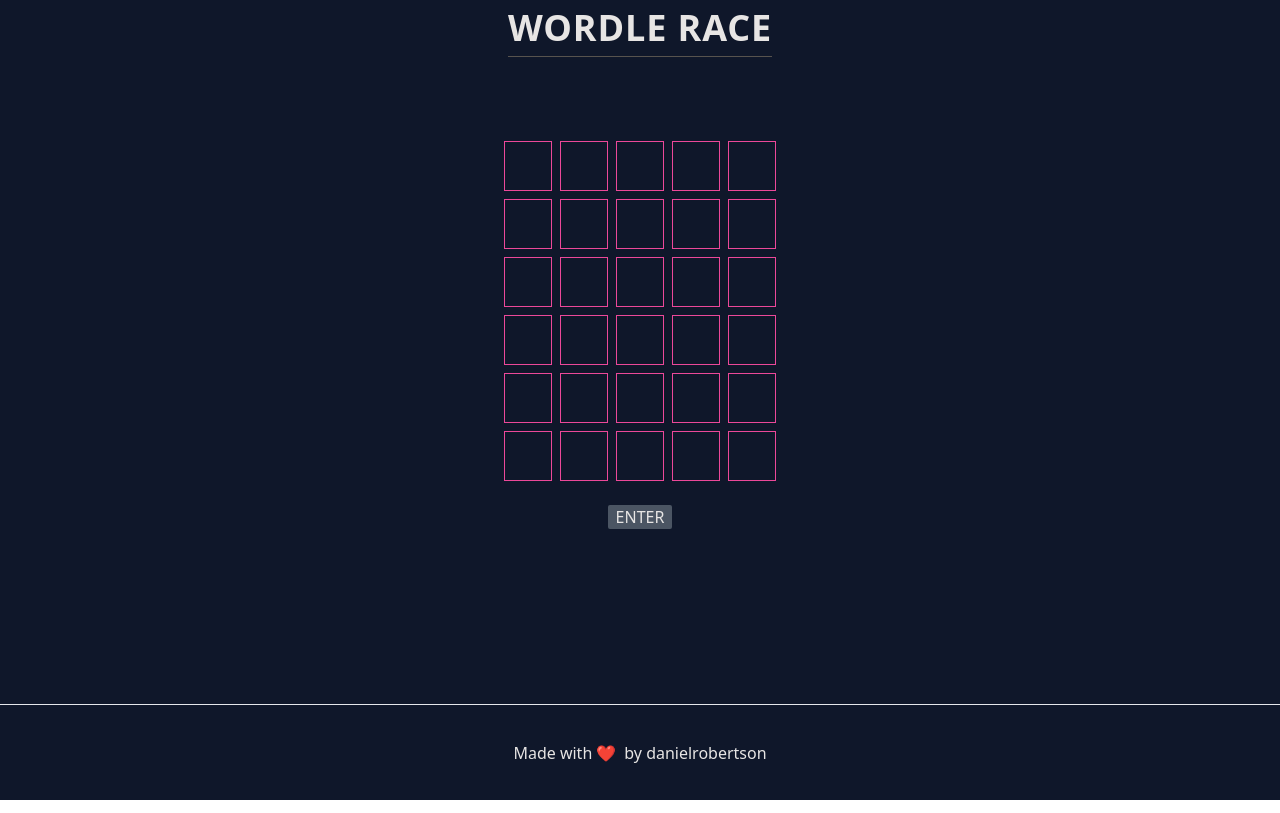
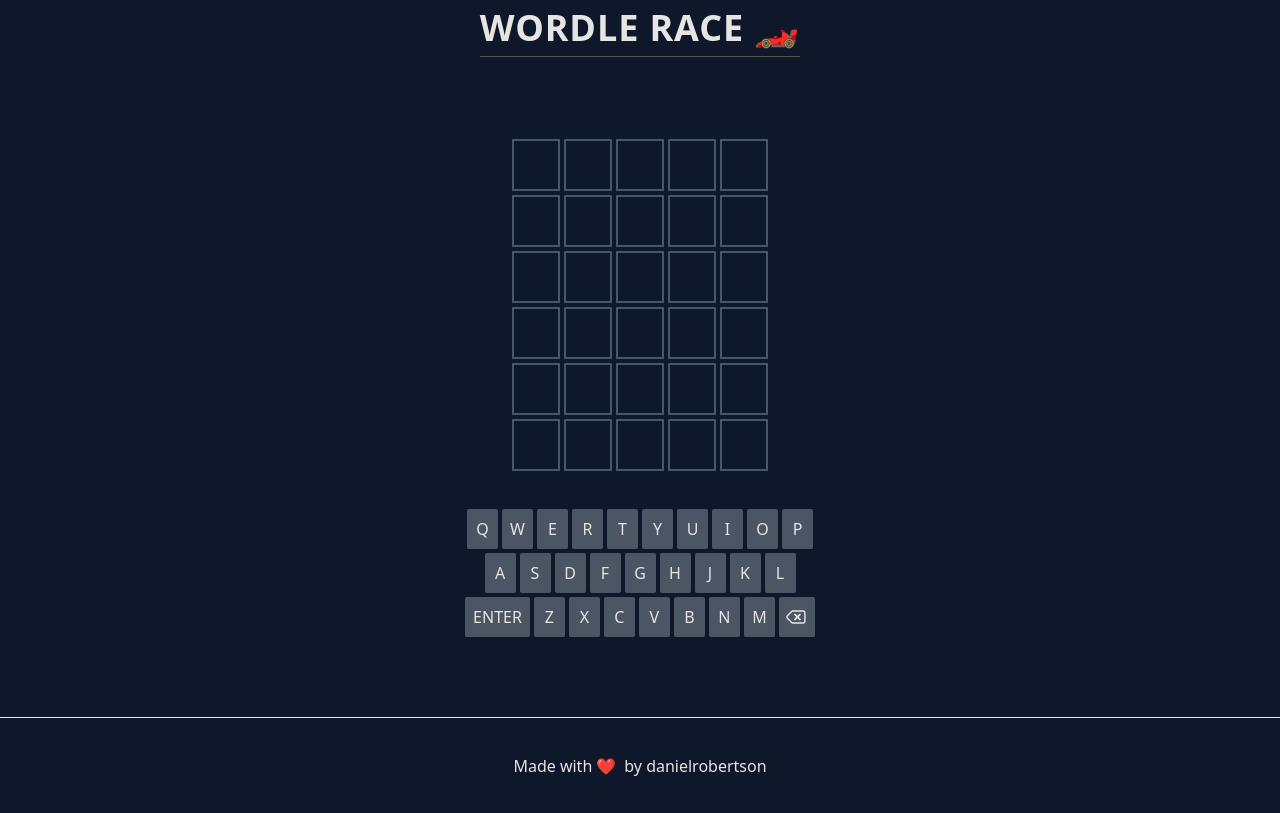
Before and after one commit to danielrobertson/wordle-race, a Next.js app: page / in a window 1280 px wide. Built offline with nearby package versions, Linux system fonts and the light colour scheme.

Commit message:
added on-screen keyboard

```diff
--- /dev/null
+++ b/components/DeleteKey.tsx
@@ -0,0 +1,21 @@
+import { ModifierKeys } from "./constants";
+
+export const deleteKeySvg = (
+  <svg
+    className="-mr-1 -ml-1.5"
+    width="30px"
+    height="24px"
+    viewBox="12 13 50 50"
+    xmlns="http://www.w3.org/2000/svg"
+    version="1.1"
+  >
+    <path
+      fill="#e5e7eb"
+      fillOpacity="1"
+      strokeWidth="0.2"
+      strokeLinejoin="round"
+      d="M 47.5282,42.9497L 42.5784,38L 47.5282,33.0502L 44.9497,30.4718L 40,35.4216L 35.0502,30.4718L 32.4718,33.0502L 37.4216,38L 32.4718,42.9497L 35.0502,45.5282L 40,40.5784L 44.9497,45.5282L 47.5282,42.9497 Z M 18.0147,41.5355L 26.9646,50.4854C 28.0683,51.589 29,52 31,52L 52,52C 54.7614,52 57,49.7614 57,47L 57,29C 57,26.2386 54.7614,24 52,24L 31,24C 29,24 28.0683,24.4113 26.9646,25.5149L 18.0147,34.4645C 16.0621,36.4171 16.0621,39.5829 18.0147,41.5355 Z M 31,49C 30,49 29.6048,48.8828 29.086,48.3641L 20.1361,39.4142C 19.355,38.6332 19.355,37.3669 20.1361,36.5858L 29.086,27.6362C 29.6048,27.1175 30,27 31,27.0001L 52,27.0001C 53.1046,27.0001 54,27.8955 54,29.0001L 54,47.0001C 54,48.1046 53.1046,49.0001 52,49.0001L 31,49 Z "
+    />
+    <text style={{ display: "none" }}>{ModifierKeys.DELETE}</text>
+  </svg>
+);
--- a/components/GridRow.tsx
+++ /dev/null
@@ -1,33 +0,0 @@
-import React, { useEffect, useState } from "react";
-
-const WORD_LENGTH = 5;
-
-type Props = {
-  onChange: (word: string) => void;
-};
-
-export default function GridRow({ onChange, ...others }: Props) {
-  const [letters, setLetters] = useState<string[]>(Array(WORD_LENGTH).fill(""));
-
-  const handleChange = (event: any, letterIdx: number) => {
-    const value = event.target.value;
-    let updatedLetters = [...letters];
-    updatedLetters[letterIdx] = value?.length > 0 ? value : "";
-    setLetters(updatedLetters);
-  };
-
-  useEffect(() => onChange(letters.join("")), [letters]);
-
-  return (
-    <div className="flex" {...others}>
-      {letters.map((_, letterIdx) => (
-        <input
-          className="inline border border-solid text-center border-pink-500 bg-inherit p-2 m-1 w-12 uppercase font-semibold text-2xl"
-          onChange={(event) => handleChange(event, letterIdx)}
-          maxLength={1}
-          key={`letter-${letterIdx}`}
-        />
-      ))}
-    </div>
-  );
-}
--- /dev/null
+++ b/components/Keyboard.tsx
@@ -0,0 +1,40 @@
+import React, { MouseEventHandler } from "react";
+import { ModifierKeys } from "./constants";
+import { deleteKeySvg } from "./DeleteKey";
+
+type Props = {
+  onKey: (key: string) => void;
+};
+
+export default function Keyboard({ onKey }: Props) {
+  const keyRows = [
+    ["q", "w", "e", "r", "t", "y", "u", "i", "o", "p"],
+    ["a", "s", "d", "f", "g", "h", "j", "k", "l"],
+    [ModifierKeys.ENTER, "z", "x", "c", "v", "b", "n", "m", deleteKeySvg],
+  ];
+
+  const handleClick = (event: any) => onKey(event.target.textContent);
+
+  return (
+    <div className="mt-8">
+      {keyRows.map((row) => (
+        <div className="flex justify-center mt-1">
+          {row.map((key, idx) => (
+            <button
+              className="letter bg-gray-600 px-2 py-2 mx-0.5 rounded-sm uppercase active:bg-gray-700"
+              onClick={handleClick}
+              key={`key-${idx}`}
+            >
+              {key}
+            </button>
+          ))}
+        </div>
+      ))}
+      <style jsx>{`
+        .letter {
+          min-width: 31px;
+        }
+      `}</style>
+    </div>
+  );
+}
--- /dev/null
+++ b/components/constants.ts
@@ -0,0 +1,8 @@
+export const ATTEMPTS = 6;
+
+export const WORD_LENGTH = 5;
+
+export enum ModifierKeys {
+  ENTER = "Enter",
+  DELETE = "Delete",
+}
--- a/pages/index.tsx
+++ b/pages/index.tsx
@@ -2,13 +2,14 @@ import { useState } from "react";
 import Head from "next/head";
 import Confetti from "react-confetti";
 import useWindowDimensions from "../hooks/useWindowDimensions";
-import GridRow from "../components/GridRow";
-
-const ATTEMPTS = 6;
+import Keyboard from "../components/Keyboard";
+import { ATTEMPTS, WORD_LENGTH } from "../components/constants";
 
 export default function Home() {
   const [guesses, setGuesses] = useState<string[]>([]);
-  const [currentGuess, setCurrentGuess] = useState<string>("");
+  const [currentGuessLetters, setCurrentGuessLetters] = useState<string[]>(
+    Array(WORD_LENGTH).fill("")
+  );
   const [hasWon, setHasWon] = useState(false);
   const { width, height } = useWindowDimensions();
 
@@ -16,7 +17,7 @@ export default function Home() {
   const targetWord = "FUBAR";
 
   const handleGuess = () => {
-    const guess = currentGuess?.toLowerCase();
+    const guess = currentGuessLetters?.join("").toLowerCase();
     if (guess === targetWord.toLowerCase()) {
       setHasWon(true);
       // TODO submit win to server
@@ -28,8 +29,6 @@ export default function Home() {
     setGuesses([...guesses, guess]);
   };
 
-  const onChange = (word: string) => setCurrentGuess(word);
-
   return (
     <div className="flex flex-col p-0 m-0 items-center justify-center min-h-screen bg-slate-900 text-stone-200">
       <Head>
@@ -37,7 +36,7 @@ export default function Home() {
         <link rel="icon" href="/favicon.ico" />
       </Head>
       <div className="py-2 mx-10 text-4xl font-bold tracking-wide uppercase text-center border-b border-stone-600">
-        Wordle Race
+        Wordle Race 🏎
       </div>
 
       <main className="flex flex-col items-center w-full flex-1 mx-10 m-20 text-center">
@@ -48,15 +47,23 @@ export default function Home() {
           </>
         )}
         {Array.from(Array(ATTEMPTS)).map((_, guessIdx) => (
-          <GridRow key={`guess-${guessIdx}`} onChange={onChange} />
+          <div className="flex" key={`guess-${guessIdx}`}>
+            {currentGuessLetters.map((letter, letterIdx) => (
+              <div
+                className="inline border-2 border-solid text-center border-slate-600 bg-inherit py-6 m-0.5 w-12 uppercase font-semibold text-2xl"
+                key={`letter-${letterIdx}`}
+              >
+                {letter}
+              </div>
+            ))}
+          </div>
         ))}
 
-        <button
-          className="bg-gray-600 px-2 mt-5 rounded-sm uppercase"
-          onClick={handleGuess}
-        >
-          Enter
-        </button>
+        <Keyboard
+          onKey={(key) => {
+            console.log("Keyboard", key);
+          }}
+        />
       </main>
 
       <footer className="flex items-center justify-center w-full h-24 border-t">
```
